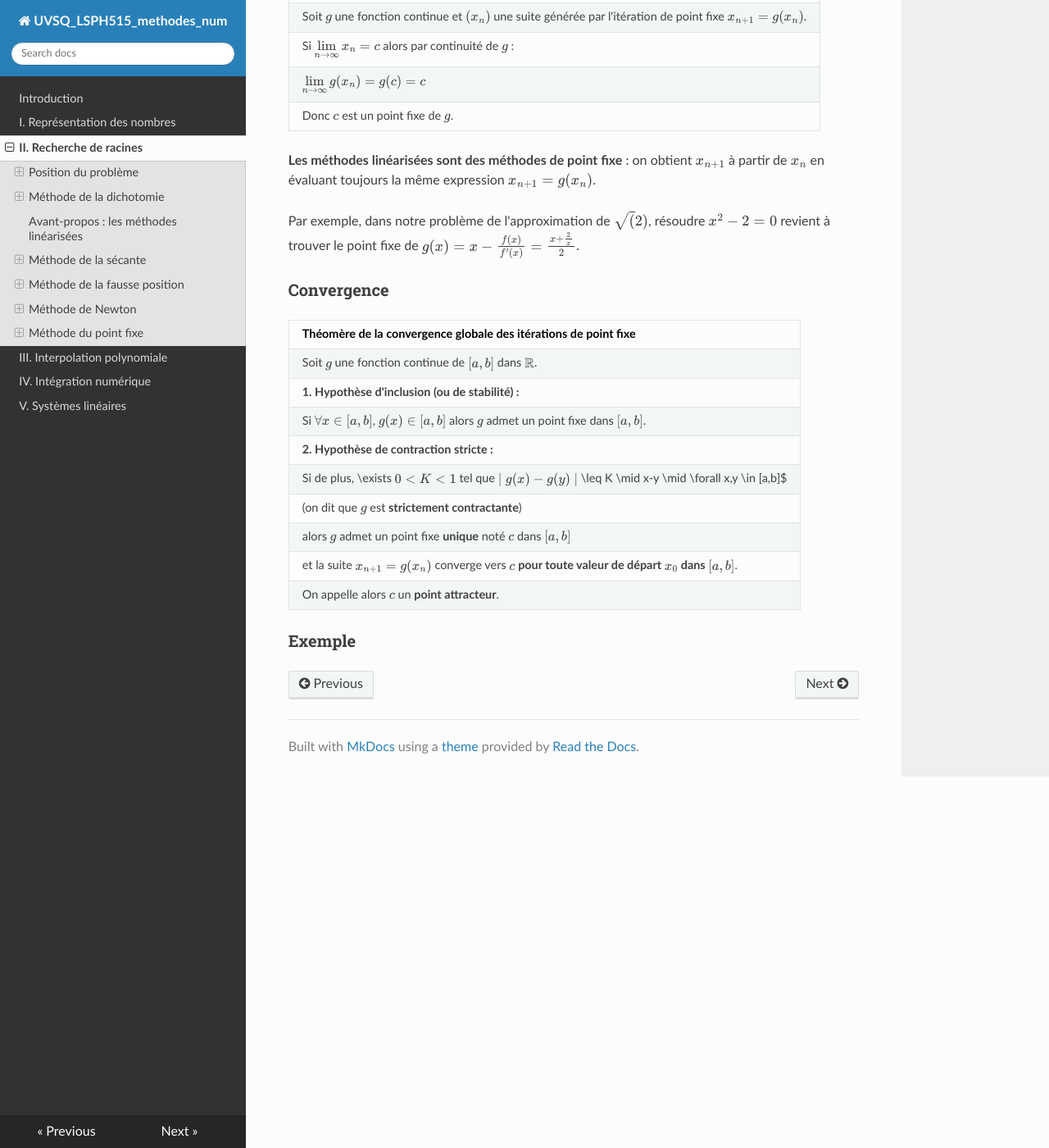
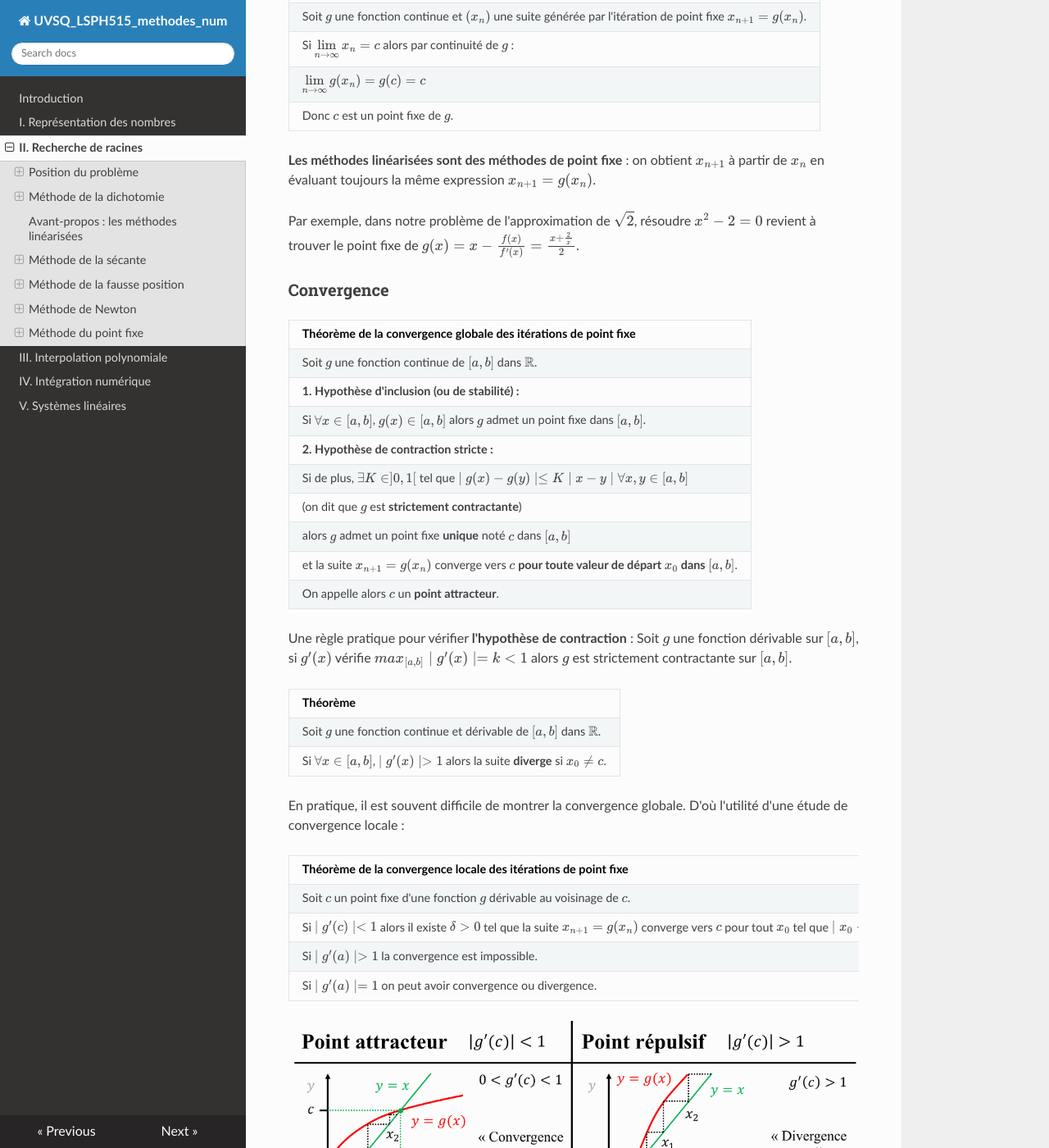
Before and after one commit to NicOudart/UVSQ_LSPH515_methodes_num, an MkDocs documentation site: the page built from docs/Chap2_Recherche_de_racines.md, in a window 1280 px wide and 1400 px high, scrolled down 17256 px. Shown: the whole window at 82% size. Built offline with MkDocs 1.6.1, drawn with Linux system fonts in a browser that asks for light colours; nearby versions of some CDN libraries.

Commit message:
-Progress on fixed points in Chapter 2.

```diff
--- a/docs/Chap2_Recherche_de_racines.md
+++ b/docs/Chap2_Recherche_de_racines.md
@@ -591,7 +591,7 @@ On note que le choix de point de départ est correct, car $f$ est à concavité
 En adaptant la fonction Python donnée précédemment pour la méthode de Newton, avec un point de départ de votre choix, estimez la valeur de $\sqrt{2}$ avec une précision de $10^{-6}$.
 Combien d'itérations sont nécessaires pour obtenir cette précision ? Comparez cette valeur à celle obtenue pour les méthodes précédentes. Quelle est la méthode linéarisée la plus rapide ?
 
-NB: La méthode de Newton appliquée au cas de l'estimation de $\sqrt(2)$ est un cas particulier de la célèbre méthode d'Héron d'Alexandrie.
+NB: La méthode de Newton appliquée au cas de l'estimation de $\sqrt{2}$ est un cas particulier de la célèbre méthode d'Héron d'Alexandrie.
 
 ---
 
@@ -620,20 +620,40 @@ L'itération est dite **de point fixe**, et la fonction $g$ est la **fonction d'
 
 **Les méthodes linéarisées sont des méthodes de point fixe** : on obtient $x_{n+1}$ à partir de $x_n$ en évaluant toujours la même expression $x_{n+1}=g(x_n)$.
 
-Par exemple, dans notre problème de l'approximation de $\sqrt(2)$, résoudre $x^2-2=0$ revient à trouver le point fixe de $g(x)=x-\frac{f(x)}{f'(x)}=\frac{x+\frac{2}{x}}{2}$.
+Par exemple, dans notre problème de l'approximation de $\sqrt{2}$, résoudre $x^2-2=0$ revient à trouver le point fixe de $g(x)=x-\frac{f(x)}{f'(x)}=\frac{x+\frac{2}{x}}{2}$.
 
 ### Convergence
 
-|Théomère de la convergence globale des itérations de point fixe|
+|Théorème de la convergence globale des itérations de point fixe|
 |:-|
 |Soit $g$ une fonction continue de $[a,b]$ dans $\mathbb{R}$.|
 |**1. Hypothèse d'inclusion (ou de stabilité) :**|
 |Si $\forall x \in [a,b]$, $g(x) \in [a,b]$ alors $g$ admet un point fixe dans $[a,b]$.|
 |**2. Hypothèse de contraction stricte :**|
-|Si de plus, \exists $0<K<1$ tel que $\mid g(x)-g(y) \mid$ \leq K \mid x-y \mid \forall x,y \in [a,b]$|
+|Si de plus, $\exists K \in ]0,1[$ tel que $\mid g(x)-g(y) \mid \leq K \mid x-y \mid \forall x,y \in [a,b]$|
 |(on dit que $g$ est **strictement contractante**)|
 |alors $g$ admet un point fixe **unique** noté $c$ dans $[a,b]$|
 |et la suite $x_{n+1}=g(x_n)$ converge vers $c$ **pour toute valeur de départ $x_0$ dans $[a,b]$**.|
 |On appelle alors $c$ un **point attracteur**.|
 
+Une règle pratique pour vérifier **l'hypothèse de contraction** :
+Soit $g$ une fonction dérivable sur $[a,b]$, si $g'(x)$ vérifie $max_{[a,b]} \mid g'(x) \mid =k<1$ alors $g$ est strictement contractante sur $[a,b]$.
+
+|Théorème|
+|:-|
+|Soit $g$ une fonction continue et dérivable de $[a,b]$ dans $\mathbb{R}$.|
+|Si $\forall x\in [a,b]$, $\mid g'(x) \mid >1$ alors la suite **diverge** si $x_0 \neq c$.|
+
+En pratique, il est souvent difficile de montrer la convergence globale.
+D'où l'utilité d'une étude de convergence locale :
+
+|Théorème de la convergence locale des itérations de point fixe|
+|:-|
+|Soit $c$ un point fixe d'une fonction $g$ dérivable au voisinage de $c$.|
+|Si $\mid g'(c) \mid < 1$ alors il existe $\delta >0$ tel que la suite $x_{n+1}=g(x_n)$ converge vers $c$ pour tout $x_0$ tel que $\mid x_0-c \mid < \delta$.|
+|Si $\mid g'(a) \mid > 1$ la convergence est impossible.|
+|Si $\mid g'(a) \mid = 1$ on peut avoir convergence ou divergence.|
+
+![Illustration de la convergence du point fixe](img/Chap2_point_fixe_convergence.png)
+
 ### Exemple
```
Also changed, not shown: docs/img/Chap2_point_fixe_convergence.png (added).
